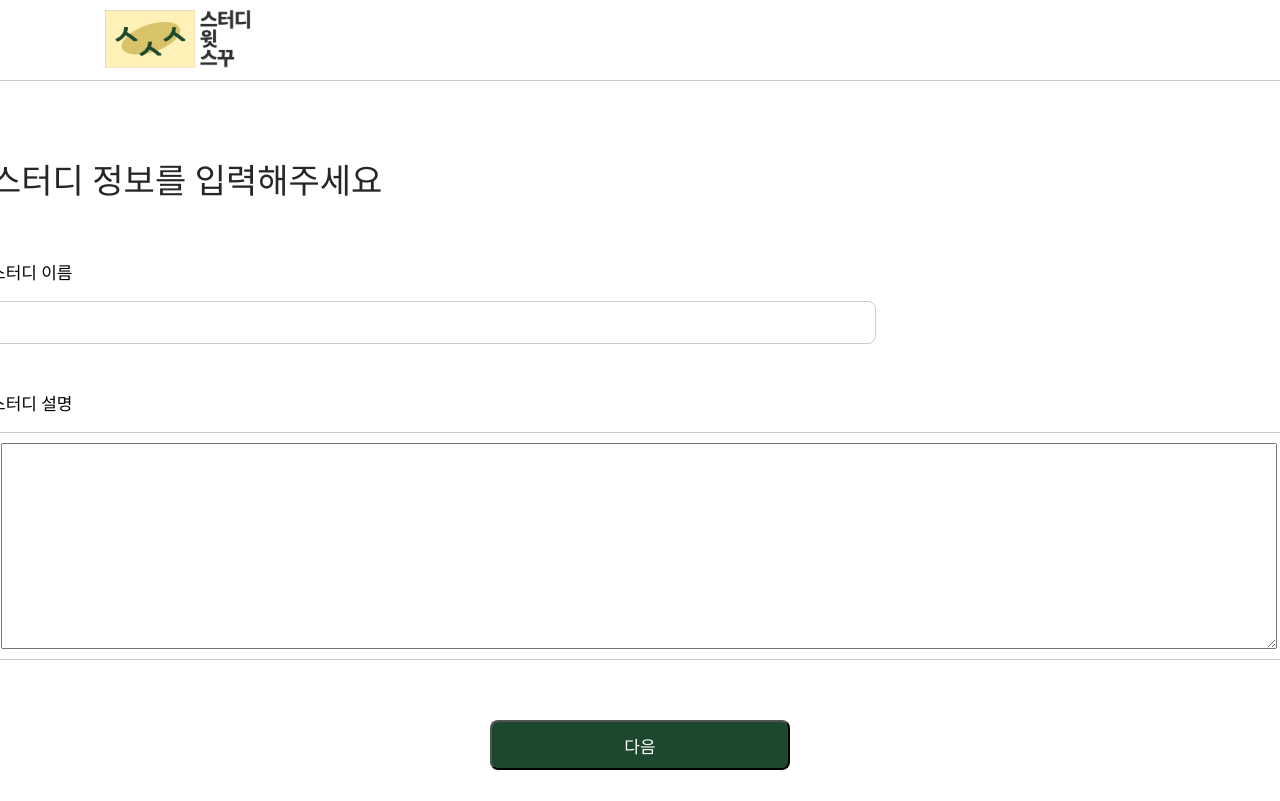
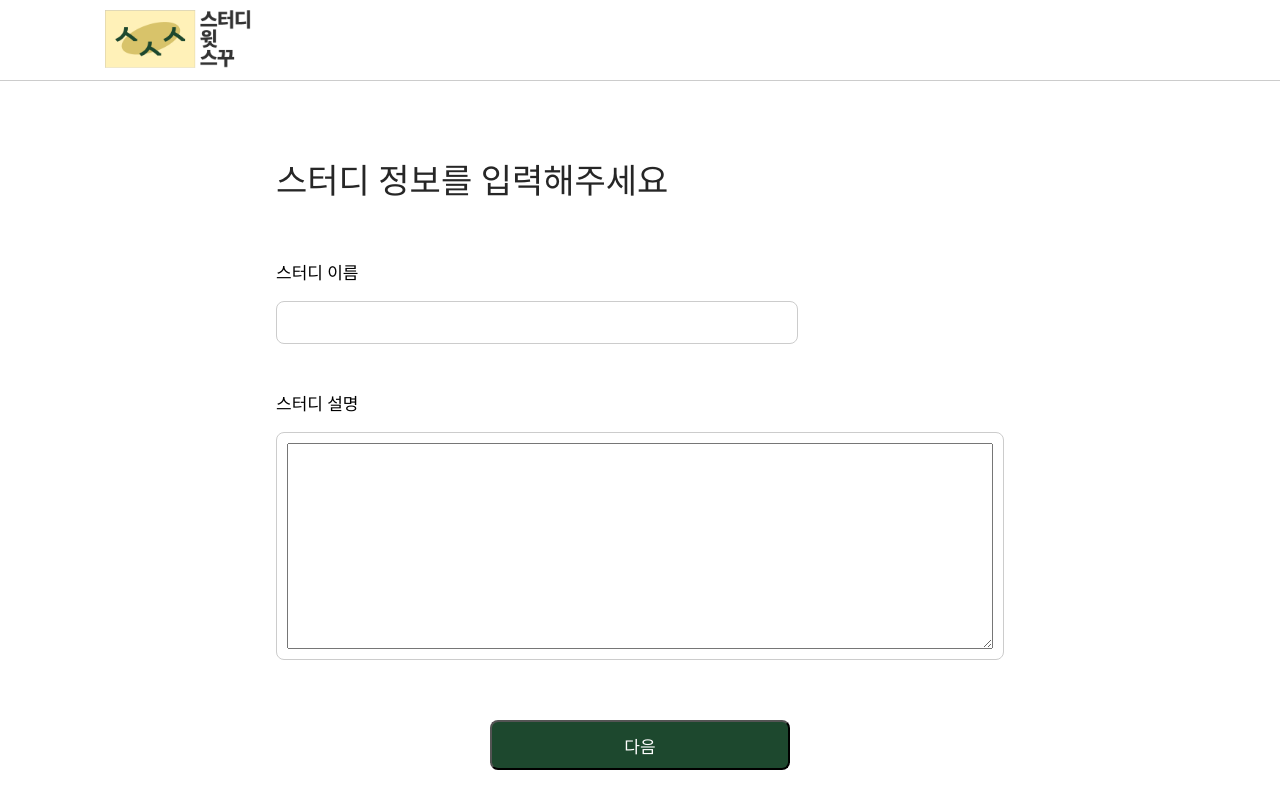
Before and after one commit to k1g99/SwithS, a React (Create React App) app in the folder frontend/: page /write1 in a window 1280 px wide. Built offline with nearby package versions, Linux system fonts and the light colour scheme.

Commit message:
chore: add container component to write page

```diff
--- a/frontend/src/Pages/WritePage1.js
+++ b/frontend/src/Pages/WritePage1.js
@@ -4,11 +4,13 @@ import { css } from '@emotion/react'
 import { Link } from 'react-router-dom'
 import Header2 from '../components/Home/Header2'
 import Button2 from '../components/Button2'
+import Container from '../components/global/Container'
 
 function WritePage1() {
   return (
     <div>
       <Header2 />
+      <Container>
         <div css={writeSection}>
           <form css={writeBox}>
             <div css={writeTitle}>스터디 정보를 입력해주세요</div>
@@ -29,6 +31,7 @@ function WritePage1() {
             </div>
           </form>
         </div>
+      </Container>
     </div>
   )
 }
@@ -36,6 +39,7 @@ function WritePage1() {
 const writeSection = css`
   margin-top: 60px;
   display: flex;
+  width: 100%;
   justify-content: center;
 `
 
@@ -69,7 +73,7 @@ const inputStyle = css`
   font-size: 18px;
   margin-top: 12px;
   display: flex;
-  width: 864px;
+  width: 500px;
   padding: 10px;
   align-items: center;
   gap: 10px;
@@ -83,15 +87,13 @@ const detailSection = css`
 const areaBox = css`
   margin-top: 12px;
   display: flex;
-  width: 1278px;
   padding: 10px;
   align-items: flex-start;
-  gap: 10px;
   border-radius: 8px;
   border: 1px solid var(--gray-gray-2, #ccc);
 `
 const areaStyle = css`
-  width: 1270px;
+  width: 700px;
   height: 200px;
   flex-shrink: 0;
   color: var(--gray-gray-5, #262626);
--- a/frontend/src/Pages/WritePage2.js
+++ b/frontend/src/Pages/WritePage2.js
@@ -4,11 +4,13 @@ import { css } from '@emotion/react'
 import { Link } from 'react-router-dom'
 import Header2 from '../components/Home/Header2'
 import Button2 from '../components/Button2'
+import Container from '../components/global/Container'
 
 function WritePage2() {
   return (
     <div>
       <Header2 />
+      <Container>
         <div css={writeSection}>
           <form css={writeBox}>
             <div css={writeTitle}>나머지 정보를 입력해주세요</div>
@@ -19,6 +21,7 @@ function WritePage2() {
             </div>
           </form>
         </div>
+      </Container>
     </div>
   )
 }
--- a/frontend/src/components/global/Container.js
+++ b/frontend/src/components/global/Container.js
@@ -28,7 +28,6 @@ const containerStyle = css`
   height: 100%;
   min-width: 800px;
   min-height: 100vh;
-  background: var(--gray-gray-1, #f7f7f7);
   margin: -80px 0;
 `
 
```
Lines whose indentation alone changed are shown as unchanged.
